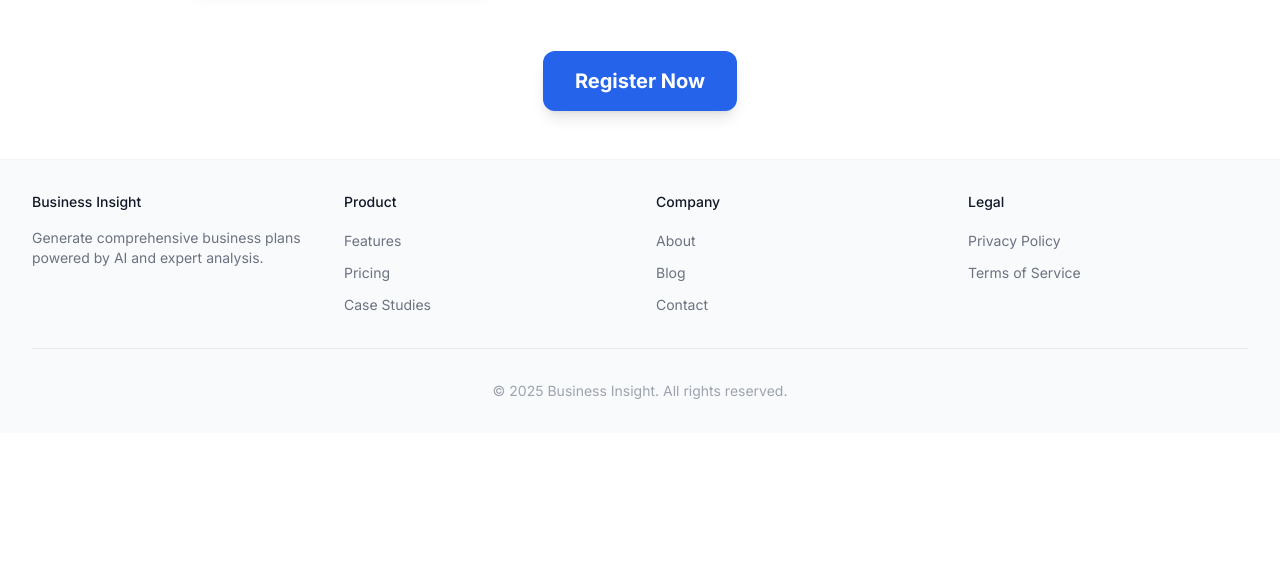
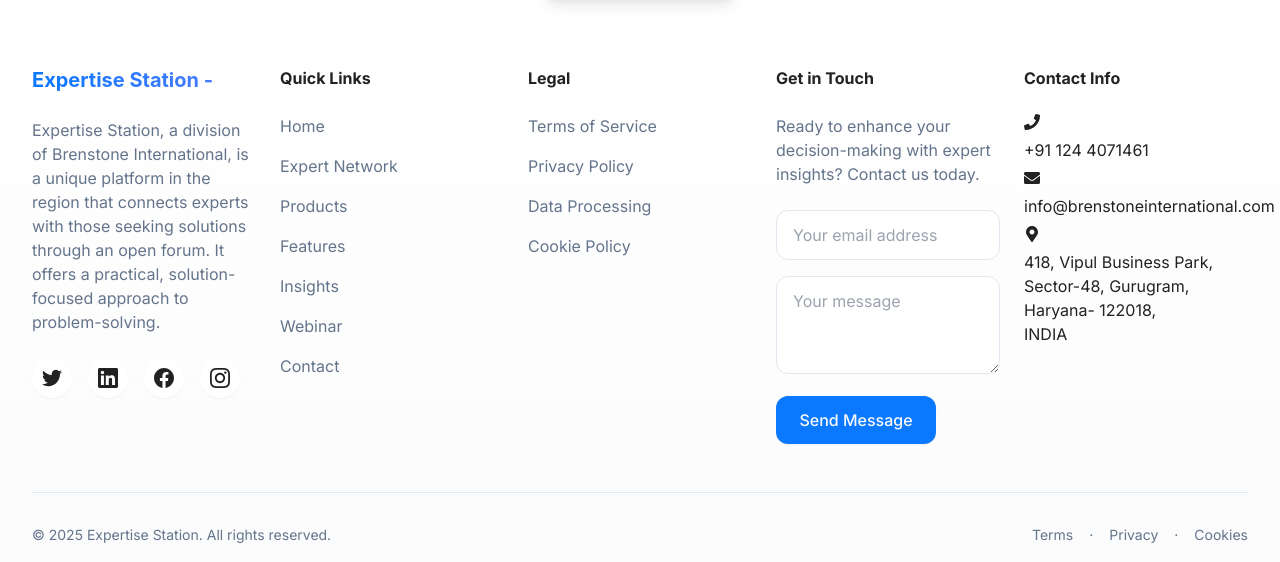
Before and after one commit to EquAItion/the_business_expet, a React (Vite) app: page /exp/webinar in a window 1280 px wide. Shown: the part 2046-2608 px from the top of the page. Before the commit the page ends 2479 px from the top, so only its background shows below. Built offline with nearby package versions, Linux system fonts and the light colour scheme.

Commit message:
make changes

```diff
--- a/src/components/insights/InsightsVisualization.tsx
+++ b/src/components/insights/InsightsVisualization.tsx
@@ -150,6 +150,7 @@ const InsightsVisualization = () => {
   const navigate = useNavigate(); // Add this line
 
   const handleCustomReport = () => {
+    window.scrollTo({ top: 0, behavior: 'smooth'});
     navigate('/onboarding');
   };
 
--- a/src/components/layout/Footer.tsx
+++ b/src/components/layout/Footer.tsx
@@ -4,7 +4,7 @@ import { FaPhone,FaEnvelope,FaMapMarkerAlt } from "react-icons/fa";
 
 const Footer = () => {
   return (
-    <footer id="contact" className="bg-gradient-to-b from-transparent to-secondary/30 pt-24 pb-12">
+    <footer id="contact" className="bg-gradient-to-b from-transparent to-secondary/30 pt-5 pb-5">
       <div className="max-w-7xl mx-auto px-4 sm:px-6 lg:px-8">
         <div className="grid grid-cols-1 md:grid-cols-2 lg:grid-cols-5 gap-6 pb-12 space-x-0">
           <div>
--- a/src/pages/Features.tsx
+++ b/src/pages/Features.tsx
@@ -6,7 +6,7 @@ const Features = () => {
   return (
     <div className="min-h-screen bg-background">
       <Navbar />
-      <div className="pt-24 pb-16">
+      <div className="pt-2 pb-5">
         <div className="relative">
           {/* Background decoration - subtle grid */}
           <div className="absolute inset-0 bg-[linear-gradient(#f9fafb_2px,transparent_2px),linear-gradient(90deg,#f9fafb_2px,transparent_2px)] bg-[size:40px_40px] [mask-image:radial-gradient(ellipse_50%_50%_at_50%_50%,#000_70%,transparent_100%)] pointer-events-none -z-10" />
--- a/src/pages/Insights.tsx
+++ b/src/pages/Insights.tsx
@@ -6,7 +6,7 @@ const Insights = () => {
   return (
     <div className="min-h-screen bg-background">
       <Navbar />
-      <div className="pt-24 pb-16">
+      <div className="pt-2 pb-5">
         <div className="relative">
           {/* Background decoration - subtle grid */}
           <div className="absolute inset-0 bg-[linear-gradient(#f9fafb_2px,transparent_2px),linear-gradient(90deg,#f9fafb_2px,transparent_2px)] bg-[size:40px_40px] [mask-image:radial-gradient(ellipse_50%_50%_at_50%_50%,#000_70%,transparent_100%)] pointer-events-none -z-10" />
--- a/src/pages/Network.tsx
+++ b/src/pages/Network.tsx
@@ -6,7 +6,7 @@ const Network = () => {
   return (
     <div className="min-h-screen bg-background">
       <Navbar />
-      <div className="pt-24 pb-16">
+      <div className="pt-2 pb-5">
         <div className="relative">
           {/* Background decoration - subtle grid */}
           <div className="absolute inset-0 bg-[linear-gradient(#f9fafb_2px,transparent_2px),linear-gradient(90deg,#f9fafb_2px,transparent_2px)] bg-[size:40px_40px] [mask-image:radial-gradient(ellipse_50%_50%_at_50%_50%,#000_70%,transparent_100%)] pointer-events-none -z-10" />
--- a/src/pages/Onboarding.tsx
+++ b/src/pages/Onboarding.tsx
@@ -133,6 +133,7 @@ const Onboarding = () => {
 
       // Redirect to dashboard
       setTimeout(() => {
+        window.scrollTo({ top:0, behavior:'smooth'});
         navigate('/aidashboard');
       }, 1500);
     }, 2000);
--- a/src/pages/Webinar.tsx
+++ b/src/pages/Webinar.tsx
@@ -1,5 +1,4 @@
 import React from 'react';
-import Layout from "@/components/layout";
 import '../components/webinar/Webinar.css';
 import Fabrizio from '../components/webinar/Fabrizio.jpg';
 import Rajan from '../components/webinar/Rajan.jpg';
@@ -7,7 +6,8 @@ import Prashant from '../components/webinar/Prashant Bhatmule.jpg';
 import Franco from '../components/webinar/Franco Baraghini.jpg';
 import Lalitendu from '../components/webinar/Lalitendu Samanta.jpg';
 import { useNavigate } from 'react-router-dom';
-
+import Navbar from '@/components/layout/Navbar';
+import Footer from '@/components/layout/Footer';
 
 interface SpeakerProfile {
   name: string;
@@ -65,10 +65,12 @@ const speakers: SpeakerProfile[] = [
 const Webinar: React.FC = () => {
   const navigate =useNavigate();
   const handleRedirect = () => {
+    window.scrollTo({ top:0, behavior: 'smooth'});
     navigate("/webinarsection");
   }
   return (
-    <Layout>
+    <>
+    <Navbar/>
       <div className="max-w-7xl mx-auto px-4 sm:px-6 lg:px-8 py-12 mt-16">
         {/* Intro Section */}
         <section className="text-center mb-16">
@@ -136,7 +138,8 @@ const Webinar: React.FC = () => {
           </button>
         </section>
       </div>
-    </Layout>
+      <Footer/>
+    </>
   );
 };
 
```
